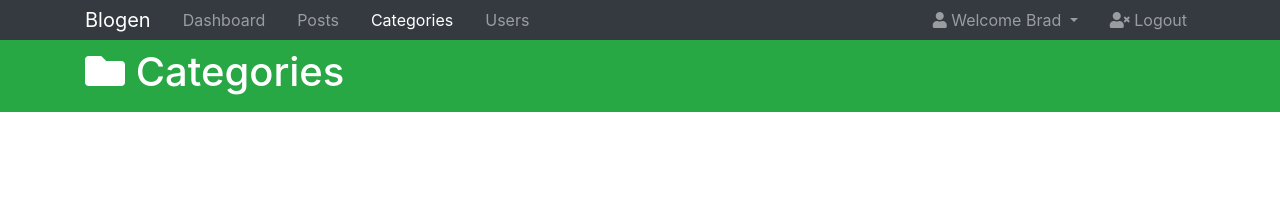
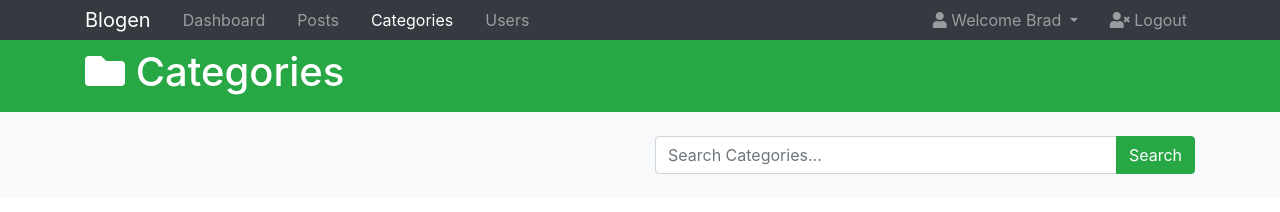
Before and after one commit to dmuruges/Bootstrap4-Blogen, a plain HTML site: page categories.html in a window 1280 px wide. Drawn offline with nearby package versions, Linux system fonts and the light colour scheme.

Commit message:
Implemented Search functionality in categories.html

```diff
--- a/categories.html
+++ b/categories.html
@@ -72,6 +72,22 @@
         </div>
     </header>
 
+    <!-- SEARCH -->
+    <section id="search" class="py-4 mb-4 bg-light">
+        <div class="container">
+        <div class="row">
+            <div class="col-md-6 ml-auto">
+            <div class="input-group">
+                <input type="text" class="form-control" placeholder="Search Categories...">
+                <div class="input-group-append">
+                <button class="btn btn-success">Search</button>
+                </div>
+            </div>
+            </div>
+        </div>
+        </div>
+    </section>
+
   <script src="http://code.jquery.com/jquery-3.3.1.min.js" integrity="sha256-FgpCb/KJQlLNfOu91ta32o/NMZxltwRo8QtmkMRdAu8="
     crossorigin="anonymous"></script>
   <script src="https://cdnjs.cloudflare.com/ajax/libs/popper.js/1.14.3/umd/popper.min.js" integrity="sha384-ZMP7rVo3mIykV+2+9J3UJ46jBk0WLaUAdn689aCwoqbBJiSnjAK/l8WvCWPIPm49"
```
